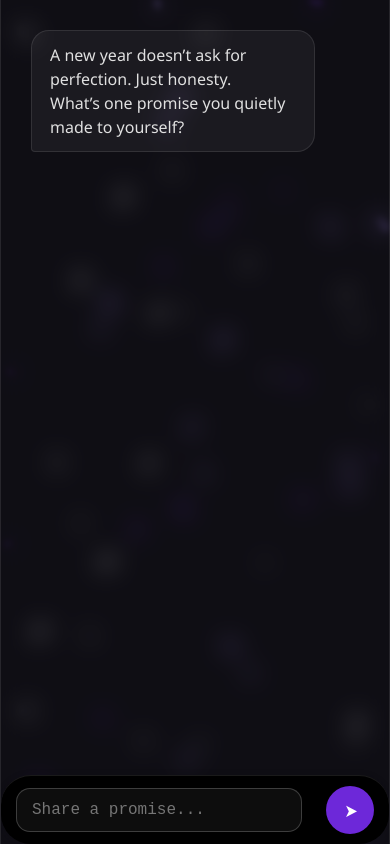
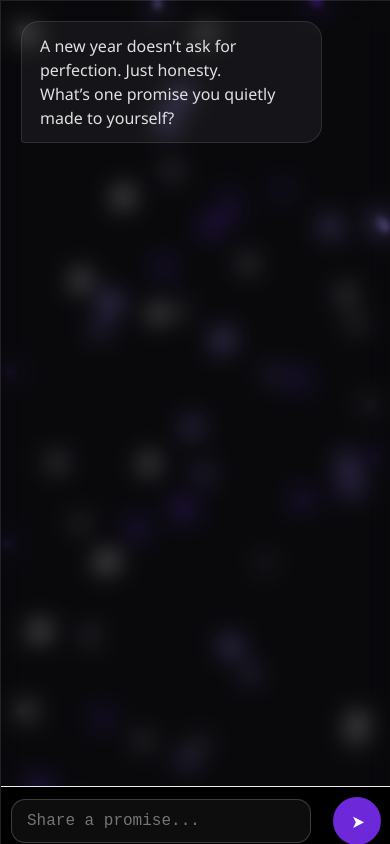
Before and after one commit to hanna4328/chat-bot, a React (Vite) app: page / in a window 390 px wide. Both pictures are taken after a click on the button "Start Your Resolution". Built offline with nearby package versions, Linux system fonts and the light colour scheme.

Commit message:
fix responsive layout and scrolling behavior

```diff
--- a/src/App.css
+++ b/src/App.css
@@ -61,6 +61,22 @@ body {
   padding: 40px;
 }
 
+.app-container {
+  display: flex;
+  flex-direction: column;
+  background: rgba(0, 0, 0, 0.142);
+  width: 90%;
+  max-width: 900px;
+  height: 80vh; /* Fixed height for desktop */
+  margin: 40px auto;
+  border-radius: 20px;
+  box-shadow: 0 10px 30px rgba(0,0,0,0.1);
+  position: relative;
+  overflow: hidden;
+  z-index: 10;
+}
+
+
 /* Typography */
 h1 {
   font-size: 3.5rem;
@@ -79,12 +95,12 @@ p {
 
 /* Chat History */
 .chat-history {
-  flex-grow: 1;
-  padding: 30px;
+  flex: 1;
   overflow-y: auto;
+  /* This ensures content can be pushed up even if there is only one message */
   display: flex;
   flex-direction: column;
-  gap: 20px;
+  padding: 20px;
 }
 
 .message {
@@ -180,15 +196,15 @@ p {
   50% { transform: translateY(-5px); }
 }
 .input-area {
+  background: rgb(0, 0, 0);
+  padding: 10px;
+  /* This prevents the keyboard from overlapping the input on iOS/Android */
+  padding-bottom: calc(10px + env(safe-area-inset-bottom));
+  border-top: 1px solid #eee;
   display: flex;
   align-items: center;
-  gap: 12px;
-  background: #000000;
-  padding: 10px 15px;
-  border-radius: 30px;
-  box-shadow: 0 2px 10px rgba(0,0,0,0.1);
+  gap: 10px;
 }
-
 .send-circle-btn {
   width: 40px;
   height: 40px;
@@ -216,3 +232,20 @@ p {
   display: block;
   line-height: 1;
 }
+
+@media (max-width: 600px) {
+  .app-container {
+    width: 100%;
+    height: 100dvh;     /* 'dvh' is the secret for keyboard height */
+    margin: 0;
+    border-radius: 0;
+    position: fixed;    /* Keeps the app from "bouncing" away */
+    top: 0;
+    left: 0;
+  }
+
+  .input-area {
+    /* Respects the curved 'home bar' on iPhones */
+    padding-bottom: env(safe-area-inset-bottom, 15px);
+  }
+}
--- a/src/App.jsx
+++ b/src/App.jsx
@@ -13,7 +13,13 @@ function App() {
 
   // --- Scrolling Logic ---
   const scrollToBottom = () => {
+  // 1. Scroll the chat list to the bottom
   chatEndRef.current?.scrollIntoView({ behavior: "smooth" });
+
+  // 2. Force the browser to focus on the input area's position
+  if (window.visualViewport) {
+    window.scrollTo(0, 0); // Reset any weird browser offsets
+  }
 };
 
   // Automatically scroll when messages update or loading state changes
@@ -176,7 +182,16 @@ function App() {
   onChange={(e) => setQuestion(e.target.value)}
   ref={inputRef}
   onKeyDown={(e) => e.key === "Enter" && !e.shiftKey && (e.preventDefault(), askAI())}
-          onFocus={() => setTimeout(scrollToBottom, 300)}
+
+  /* ADD/UPDATE THIS PART BELOW */
+  onFocus={() => {
+    setTimeout(() => {
+      // 1. Scroll the message list to the bottom
+      chatEndRef.current?.scrollIntoView({ behavior: "smooth" });
+      // 2. Ensure the input itself is visible above the keyboard
+      inputRef.current?.scrollIntoView({ block: "nearest", behavior: "smooth" });
+    }, 300); // 300ms is the standard time it takes a keyboard to slide up
+  }}
 />
         <button
           className="send-circle-btn"
```
Lines whose indentation alone changed are shown as unchanged.
